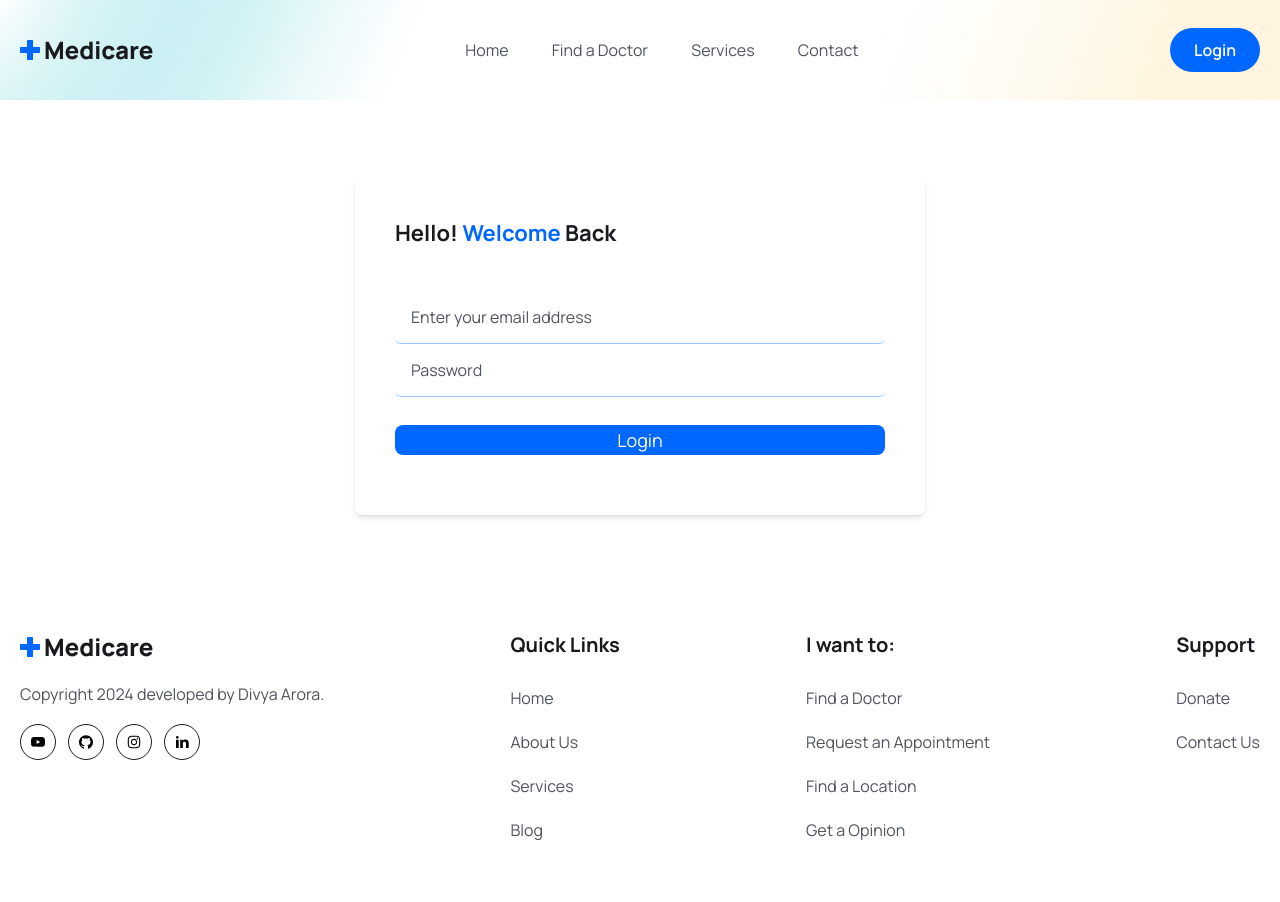
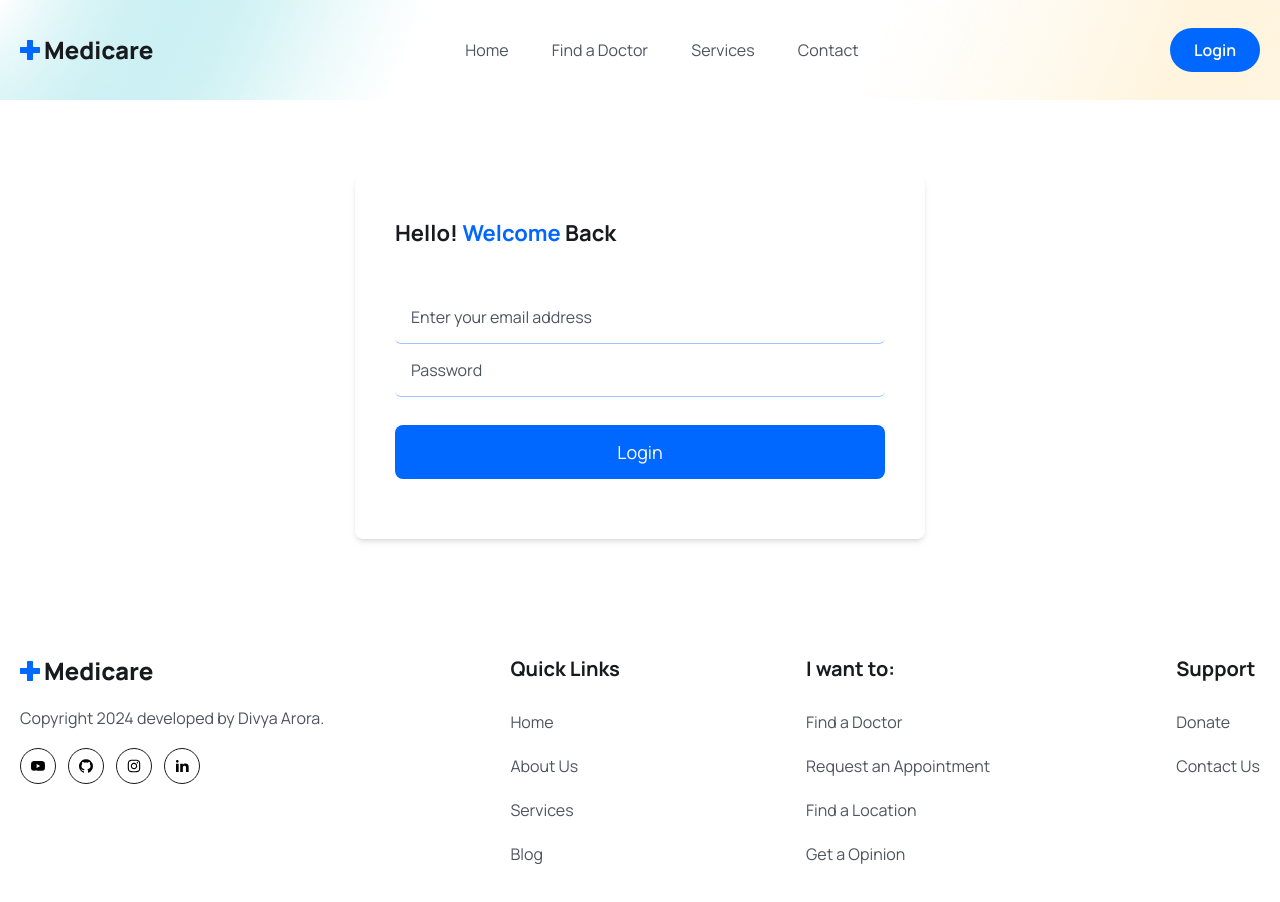
Before and after one commit to aroraadivya/Mern-Stack-Medicare, a React (Vite) app in the folder frontend/: page /login in a window 1280 px wide. Shown: the top 902 px of the page. Built offline with nearby package versions, Linux system fonts and the light colour scheme.

Commit message:
Add padding to Login button for improved touch target size

```diff
--- a/frontend/src/pages/Login.jsx
+++ b/frontend/src/pages/Login.jsx
@@ -45,7 +45,7 @@ const Login = () => {
                         </div>
 
                         <div className='mt-7'>
-                            <button type='submit' className='w-full bg-primaryColor text-white text-[18px] leading-[30px] rounded-lg'>
+                            <button type='submit' className='w-full bg-primaryColor text-white text-[18px] leading-[30px] rounded-lg px-4 py-3'>
                                 Login
                             </button>
                         </div>
```
